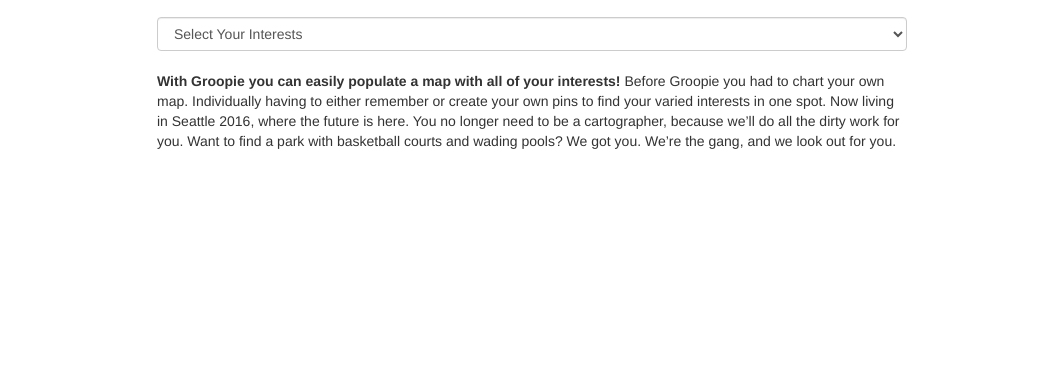
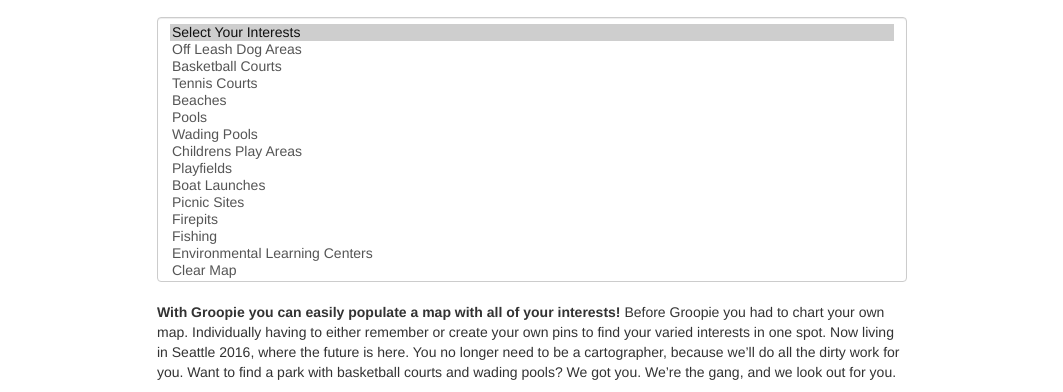
Before and after one commit to boetw/city-feature-finder, a website: page index.html in a window 1280 px wide. Shown: the part 682-1074 px from the top of the page, without its empty margins (108-1171 px from the left). Before the commit the page ends 843 px from the top, so only its background shows below. Drawn offline with nearby package versions, Linux system fonts and the light colour scheme; some packages are replaced by stand-ins of ours.

Commit message:
form disables after selecting items, and can be reset

```diff
--- a/app.js
+++ b/app.js
@@ -8,36 +8,27 @@
   };
   var markersArray = [];
   var map = new google.maps.Map(document.getElementById("map"), mapOptions);
-
-  // function setMapOnAll(map) {
-  //   for (var i = 0; i < markersArray.length; i++) {
-  //     marker[i].setMap(map);
-  //   }
-  //   console.log("markersArray.length "+markersArray.length);
-  // }
-
-  // function clearMarkers() {
-  //   setMapOnAll(null);
-  //   console.log('nullified');
-  // }
+  var selected = [];
 
   document.getElementById('dropdown').addEventListener('change', function() {
     var marker;
     var selectedFeature = document.getElementById('dropdown').value
-    console.log(selectedFeature);
-    // if (selectedFeature === "clear") {
-      console.log('stuffed');
+    if (selectedFeature === "clear") {
+      selected.forEach(function (item) {
+        document.getElementById(item).removeAttribute("style");
+        document.getElementById(item).disabled=false;
+      }
+        );
+      selected = [];
     for (var i = 0; i < markersArray.length; i++) {
-      console.log("markersArray.length "+ markersArray.length);
-      console.log(markersArray[i]);
       markersArray[i].setMap(null);
     }
-    console.log("markersArray.length "+ markersArray.length);
-          console.log('nullified');
-
         markers = [];
 
-    // } else {
+    } else {
+      document.getElementById(selectedFeature).style.background="lightgray";
+      document.getElementById(selectedFeature).disabled=true;
+      selected.push(selectedFeature);
       $.ajax({
         url: "https://data.seattle.gov/resource/3c4b-gdxv.json",
         method: "GET",
@@ -47,18 +38,16 @@
         }
       }).done(function(data) {
         // Construct a flyout
-        console.log(data.length);
         for (var i = 0; i < data.length; i++) {
           var content = '<div class="flyout">' + '<ul>' + '<li><em>Name:</em> ' + data[i].common_name + '</li>' + '<li><em><a href="' + data[i].website + '" target="_blank">Website</a></em></li>' + '<li><em>Address:</em> ' + data[i].address + '</li>' + '</ul>' + '</div>';
           var infowindow = new google.maps.InfoWindow({
             content: content
           });
-          // var dataObj = JSON.parse(data);
-          // console.log(dataObj);
           marker = new google.maps.Marker({
             position: new google.maps.LatLng(data[i].latitude, data[i].longitude),
             map: map,
-            title: data[i].common_name
+            title: data[i].city_feature,
+            animation: google.maps.Animation.DROP,
           });
           markersArray.push(marker);
         }
@@ -67,6 +56,6 @@
           infowindow.open(map, marker);
         });
       });
-    // };
+    };
   });
 });
--- a/index.html
+++ b/index.html
@@ -20,14 +20,23 @@
 
                   <p class="lead">What would you like to find today?</p>
 
-                  <select class="center-block form-control" id="dropdown">
+                  <select multiple class="center-block form-control" id="dropdown">
                    <option value="" selected>Select Your Interests</option>
-                   <option value="Parks">Parks</option>
-                   <option value="Off Leash Areas">Off Leash Dog Areas</option>
-                   <option value="Basketball Courts">Basketball Courts</option>
-                   <option value="Wading Pools">Wading Pools</option>
-                   <option value="Childrens Play Areas">Childrens Play Areas</option>
-                   <option value="clear">Clear Map</option>
+                   <!-- <option value="Parks">Parks</option> -->
+                   <option class="selectPlace" id="Off Leash Areas" value="Off Leash Areas">Off Leash Dog Areas</option>
+                   <option class="selectPlace" id="Basketball Courts" value="Basketball Courts">Basketball Courts</option>
+                   <option class="selectPlace" id="Tennis Courts" value="Tennis Courts">Tennis Courts</option>
+                   <option class="selectPlace" id="Beaches" value="Beaches">Beaches</option>
+                   <option class="selectPlace" id="Pools" value="Pools">Pools</option>
+                   <option class="selectPlace" id="Wading Pool" value="Wading Pools">Wading Pools</option>
+                   <option class="selectPlace" id="Childrens Play Areas" value="Childrens Play Areas">Childrens Play Areas</option>
+                   <option class="selectPlace" id="Playfields" value="Playfields">Playfields</option>
+                   <option class="selectPlace" id="Boat Launches" value="Boat Launches">Boat Launches</option>
+                   <option class="selectPlace" id="Picnic Sites" value="Picnic Sites">Picnic Sites</option>
+                   <option class="selectPlace" id="Firepits" value="Firepits">Firepits</option>
+                   <option class="selectPlace" id="Fishing" value="Fishing">Fishing</option>
+                   <option class="selectPlace" id="Environmental Learning  Centers" value="Environmental Learning  Centers">Environmental Learning  Centers</option>
+                   <option id="clear" value="clear">Clear Map</option>
 
                  </select>
                   <br>
--- a/style.css
+++ b/style.css
@@ -10,3 +10,7 @@
    width: 40%;
    height:  500px;
  }
+ #dropdown{
+ 	height: 265px;
+ 	background: white;
+ }
```
